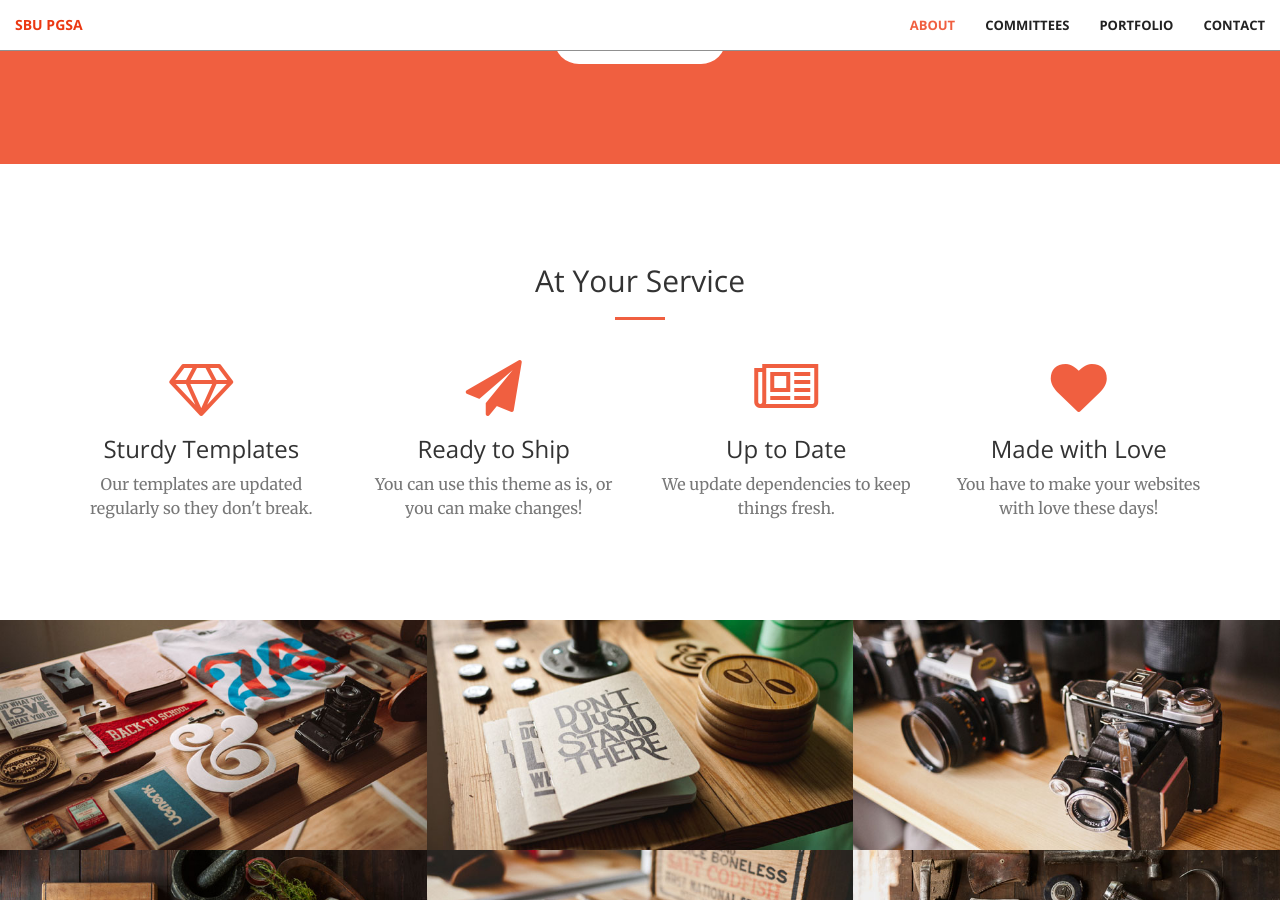
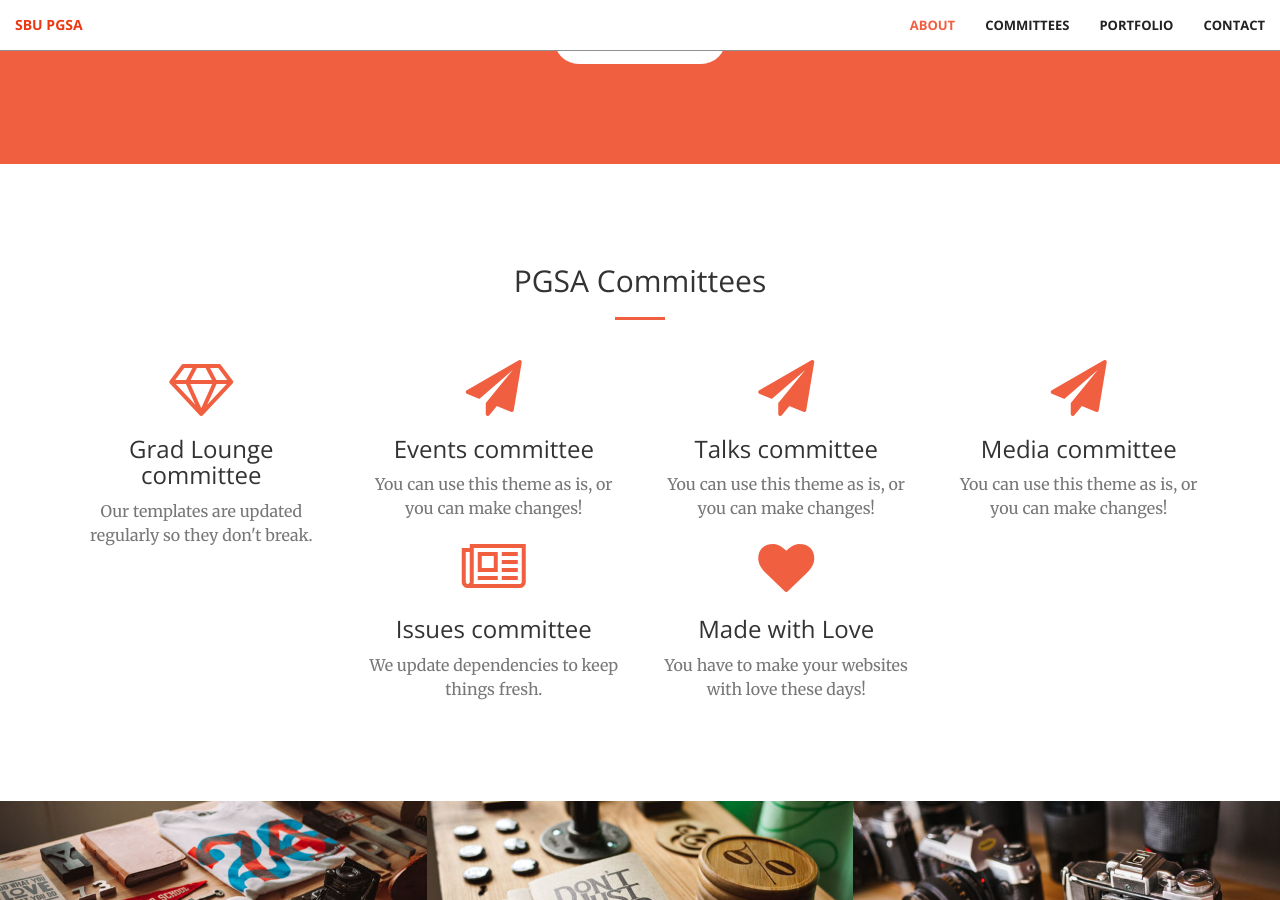
Before and after one commit to ssagynbayeva/pgsa, a Jekyll site: the page built from index.html, in a window 1280 px wide and 900 px high, scrolled down 1349 px. Built offline with Jekyll 4.4.1, drawn with Linux system fonts in a browser that asks for light colours.

Commit message:
committees

```diff
--- a/_includes/services.html
+++ b/_includes/services.html
@@ -2,7 +2,7 @@
     <div class="container">
         <div class="row">
             <div class="col-lg-12 text-center">
-                <h2 class="section-heading">At Your Service</h2>
+                <h2 class="section-heading">PGSA Committees</h2>
                 <hr class="primary">
             </div>
         </div>
@@ -12,21 +12,35 @@
             <div class="col-lg-3 col-md-6 text-center">
                 <div class="service-box">
                     <i class="fa fa-4x fa-diamond wow bounceIn text-primary"></i>
-                    <h3>Sturdy Templates</h3>
+                    <h3>Grad Lounge committee</h3>
                     <p class="text-muted">Our templates are updated regularly so they don't break.</p>
                 </div>
             </div>
             <div class="col-lg-3 col-md-6 text-center">
                 <div class="service-box">
                     <i class="fa fa-4x fa-paper-plane wow bounceIn text-primary" data-wow-delay=".1s"></i>
-                    <h3>Ready to Ship</h3>
+                    <h3>Events committee</h3>
+                    <p class="text-muted">You can use this theme as is, or you can make changes!</p>
+                </div>
+            </div>
+            <div class="col-lg-3 col-md-6 text-center">
+                <div class="service-box">
+                    <i class="fa fa-4x fa-paper-plane wow bounceIn text-primary" data-wow-delay=".1s"></i>
+                    <h3>Talks committee</h3>
+                    <p class="text-muted">You can use this theme as is, or you can make changes!</p>
+                </div>
+            </div>
+            <div class="col-lg-3 col-md-6 text-center">
+                <div class="service-box">
+                    <i class="fa fa-4x fa-paper-plane wow bounceIn text-primary" data-wow-delay=".1s"></i>
+                    <h3>Media committee</h3>
                     <p class="text-muted">You can use this theme as is, or you can make changes!</p>
                 </div>
             </div>
             <div class="col-lg-3 col-md-6 text-center">
                 <div class="service-box">
                     <i class="fa fa-4x fa-newspaper-o wow bounceIn text-primary" data-wow-delay=".2s"></i>
-                    <h3>Up to Date</h3>
+                    <h3>Issues committee</h3>
                     <p class="text-muted">We update dependencies to keep things fresh.</p>
                 </div>
             </div>
```
